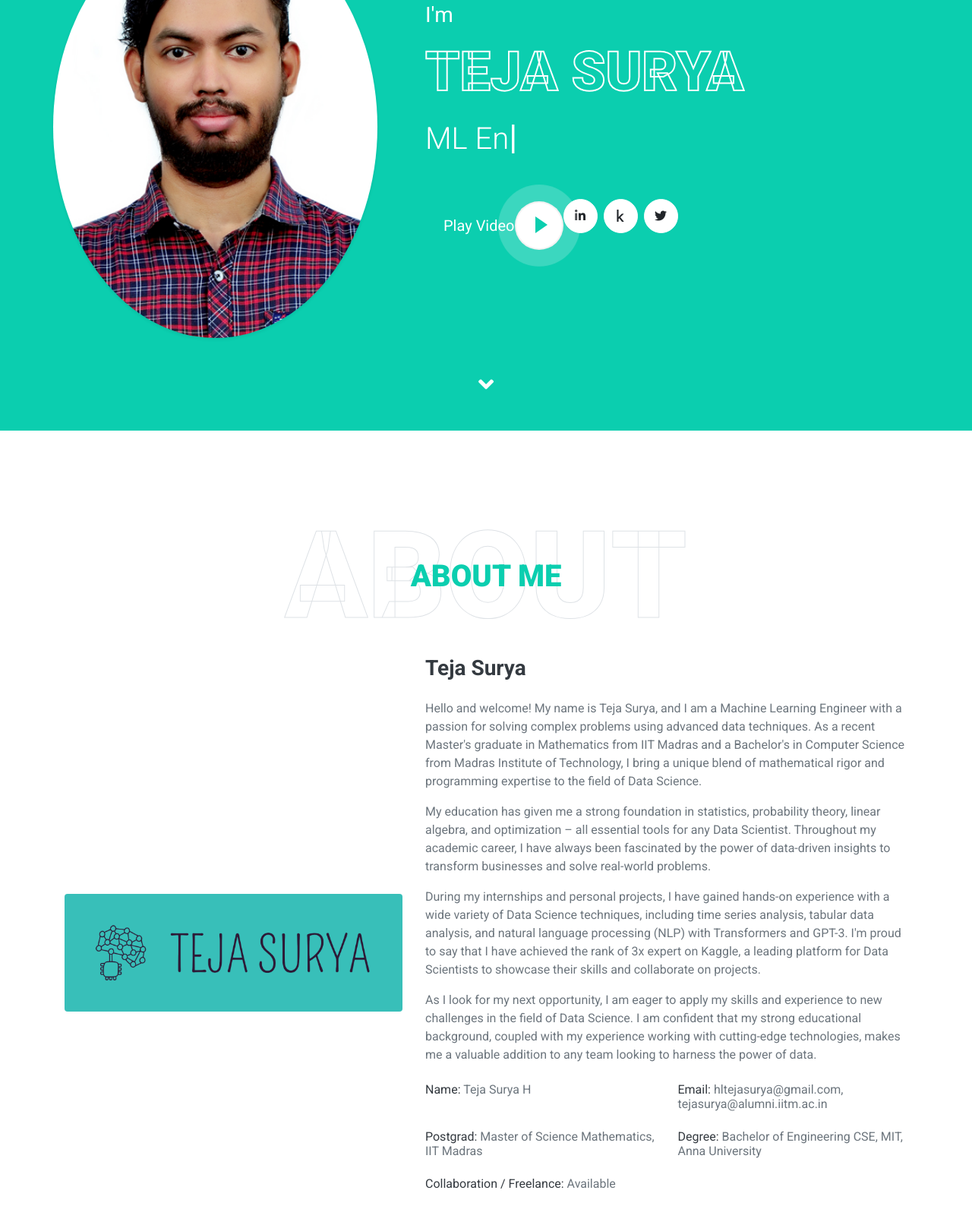
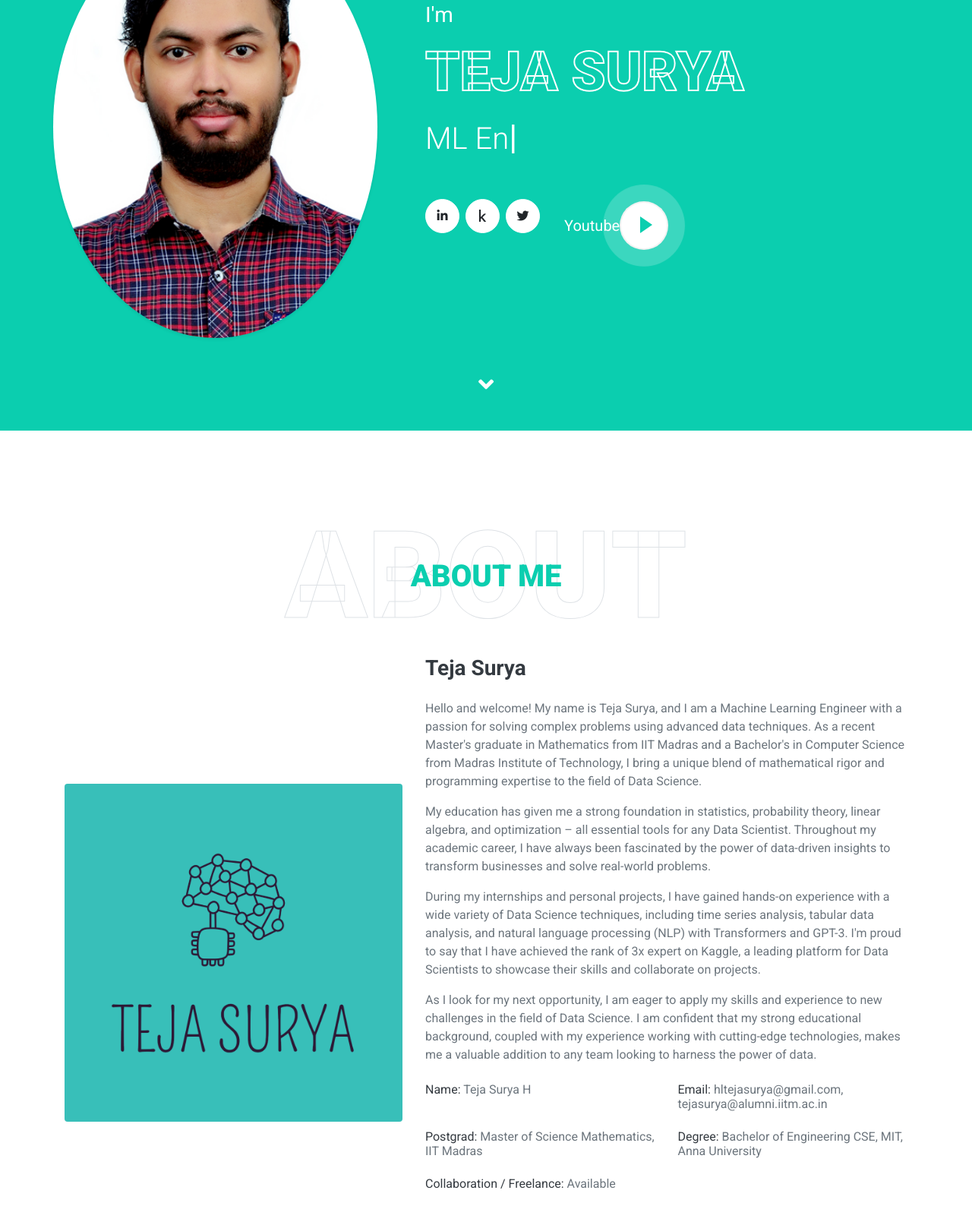
Before and after one commit to tejasurya/tejasurya.github.io, a plain HTML site: page index.html in a window 1280 px wide. Shown: the part 233-1821 px from the top of the page at 76% size. Drawn offline with nearby package versions, Linux system fonts and the light colour scheme.

Commit message:
Update index.html

```diff
--- a/index.html
+++ b/index.html
@@ -85,13 +85,6 @@
                     <h1 class="typed-text-output d-inline font-weight-lighter text-white"></h1>
                     <div class="typed-text d-none">Python Developer, Data Scientist, ML Engineer</div>
                     <div class="d-flex align-items-center justify-content-center justify-content-lg-start pt-5">
-
-                        <h5 class="font-weight-normal text-white m-0 ml-4 d-none d-sm-block">Play Video</h5>
-							<button type="button" class="btn-play" data-toggle="modal"
-                            data-src="https://www.youtube.com/@teja_surya" data-target="#videoModal">
-                            <span></span>
-                            </button>
-                            <br>
 							<div class="d-flex justify-content-center mb-4">
 								<a class="btn btn-light btn-social mr-2" href="https://www.linkedin.com/in/tejasurya"><i class="fab fa-linkedin-in"></i></a>
 
@@ -99,6 +92,13 @@
 
                                 <a class="btn btn-light btn-social mr-2" href="https://twitter.com/teja_surya_"><i class="fab fa-twitter"></i></a>
 							</div>
+                            <br>
+                            <h5 class="font-weight-normal text-white m-0 ml-4 d-none d-sm-block">Youtube</h5>
+							<button type="button" class="btn-play" data-toggle="modal"
+                            data-src="https://www.youtube.com/@teja_surya" data-target="#videoModal">
+                            <span></span>
+                            </button>
+
 		            </div>
 
                 </div>
@@ -118,7 +118,7 @@
             </div>
             <div class="row align-items-center">
                 <div class="col-lg-5 pb-4 pb-lg-0">
-                    <img class="img-fluid rounded w-100" src="img/logo_weba.png" alt="">
+                    <img class="img-fluid rounded w-100" src="img/logo_webb.png" alt="">
                 </div>
                 <div class="col-lg-7">
                     <h3 class="mb-4">Teja Surya</h3>
```
